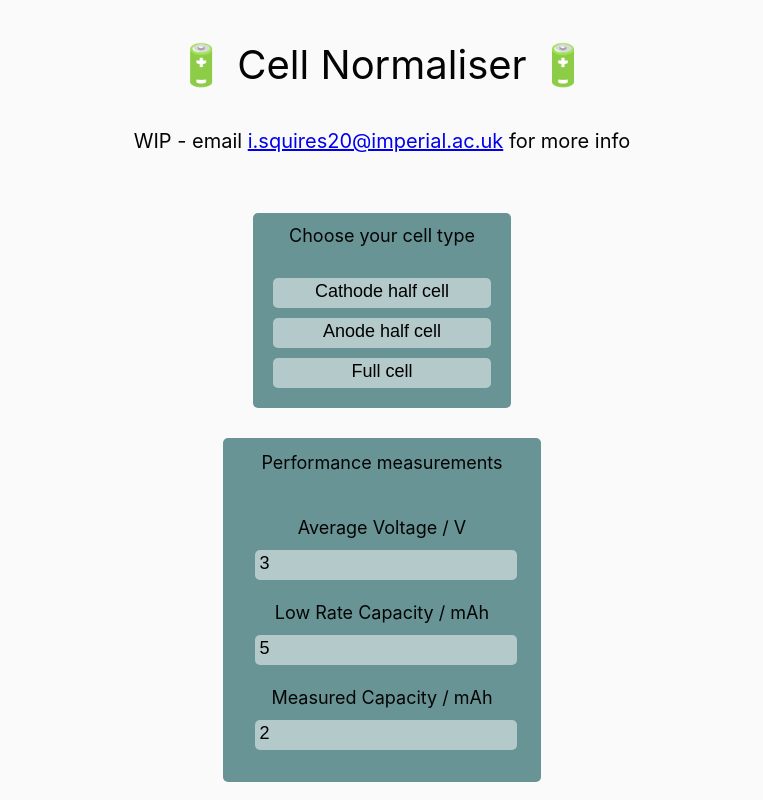
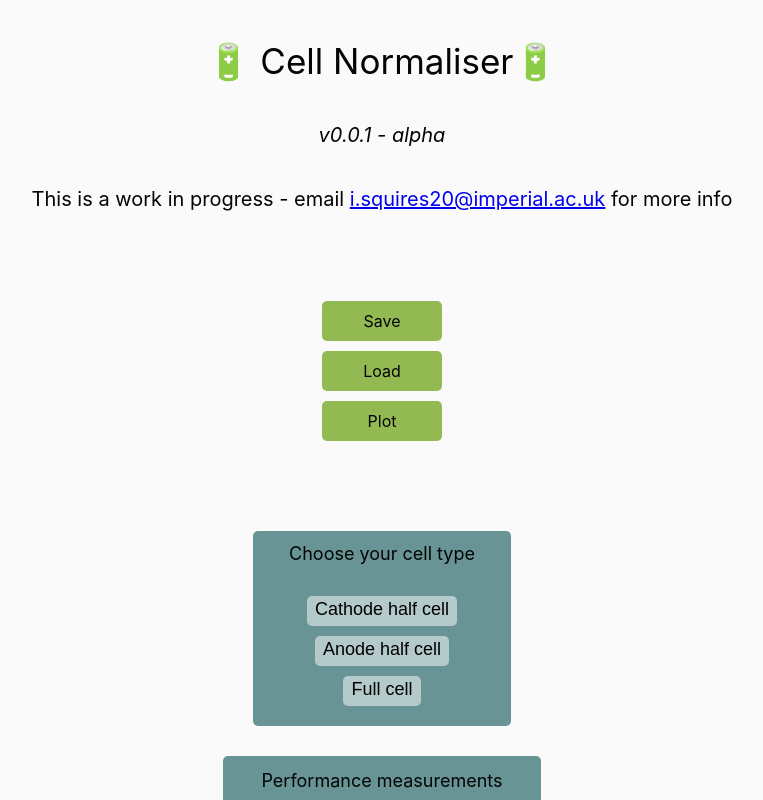
Before and after one commit to tldr-group/cell-normaliser, a React (Create React App) app: page / in a window 1280 px wide. Shown: the top 800 px of the page, without its empty margins (258-1021 px from the left). Built offline with nearby package versions, Linux system fonts and the light colour scheme.

Commit message:
add toolbar and version

```diff
--- a/src/App.css
+++ b/src/App.css
@@ -10,7 +10,7 @@
 .title {
   margin-top: 40px;
   margin-bottom: 40px;
-  font-size: 40px;
+  font-size: 35px;
 }
 
 .vertical-center {
@@ -64,6 +64,7 @@
   padding-left: 10px;
   padding-right: 10px;
   padding-bottom: 10px;
+  justify-content: center;
 }
 
 .container {
@@ -167,7 +168,7 @@
   margin-top: 5px;
   margin-bottom: 5px;
   padding: 5px;
-  width: auto;
+  /* width: auto; */
   margin-left: auto;
   margin-right: auto;
 }
@@ -176,7 +177,7 @@
   background-color: rgba(251, 251, 251, 0.55);
 }
 
-.dropdown:focus > .dropdownItems {
+.dropdown:hover > .dropdownItems {
   display: block;
 }
 
--- a/src/App.js
+++ b/src/App.js
@@ -2,6 +2,7 @@ import React from "react";
 import { Electrode } from "./features/stack/Electrode";
 import { Stack } from "./features/stack/Stack";
 import { Cell } from "./features/cell/Cell";
+import { Toolbar } from "./features/toolbar/Toolbar";
 import "./App.css";
 
 function App() {
@@ -10,15 +11,21 @@ function App() {
       <header className="App-header">
         <div className="container">
           <div className="box-row">
-            <div className="box-12">
-              <div className="title">🔋 Cell Normaliser 🔋</div>
+            <div className="box-4-offset-4">
+              <div className="title">🔋 Cell Normaliser🔋</div>
               <div className="subtitle">
-                WIP - email{" "}
+                <i>v0.0.1 - alpha</i>
+              </div>
+              <div className="subtitle">
+                This is a work in progress - email{" "}
                 <a href="mailto:i.squires20@imperial.ac.uk">
                   i.squires20@imperial.ac.uk
                 </a>{" "}
                 for more info
               </div>
+            </div>
+            <div className="box-4">
+              <Toolbar />
             </div>
           </div>
           <div className="box-row">
--- /dev/null
+++ b/src/features/toolbar/Toolbar.js
@@ -0,0 +1,70 @@
+import React, { useEffect } from "react";
+import { useSelector, useDispatch } from "react-redux";
+import styles from "./Toolbar.module.css";
+import "./../../App.css";
+
+export function Toolbar() {
+  return (
+    <div>
+      <div className="container">
+        <div className="box-12 vertical-align-parent">
+          <div className={styles.toolbar}>
+            <div className="box-row">
+              <div className="box-4">
+                <div tabIndex={0} className={styles.toolbarDropdown}>
+                  <div className={styles.toolbarButton}>Save</div>
+                  <div className={styles.toolbarItems}>
+                    <div
+                      className={styles.toolbarItem}
+                      key="zenode"
+                      onClick={() => console.log("zenodo")}
+                    >
+                      Save to Zenodo
+                    </div>
+                  </div>
+                  <div className={styles.toolbarItems}>
+                    <div
+                      className={styles.toolbarItem}
+                      key="local"
+                      onClick={() => console.log("zenodo")}
+                    >
+                      Save to file
+                    </div>
+                  </div>
+                </div>
+              </div>
+              <div className="box-4">
+                <div tabIndex={0} className={styles.toolbarDropdown}>
+                  <div className={styles.toolbarButton}>Load</div>
+                  <div className={styles.toolbarItems}>
+                    <div
+                      className={styles.toolbarItem}
+                      key="zenode"
+                      onClick={() => console.log("zenodo")}
+                    >
+                      Load from file
+                    </div>
+                  </div>
+                </div>
+              </div>
+              <div className="box-4">
+                <div tabIndex={0} className={styles.toolbarDropdown}>
+                  <div className={styles.toolbarButton}>Plot</div>
+                  <div className={styles.toolbarItems}>
+                    <div
+                      className={styles.toolbarItem}
+                      key="zenode"
+                      onClick={() => console.log("zenodo")}
+                    >
+                      Export ragone
+                    </div>
+                  </div>
+                </div>
+              </div>
+            </div>
+          </div>
+        </div>
+      </div>
+    </div>
+  );
+}
--- /dev/null
+++ b/src/features/toolbar/Toolbar.module.css
@@ -0,0 +1,50 @@
+.toolbar {
+  margin-top: 40px;
+  margin-bottom: 40px;
+  border-radius: 5px;
+  height: 100%;
+}
+
+.toolbarDropdown {
+  font-size: 18px;
+  border-radius: 5px;
+  padding: 5px;
+  width: 100px;
+  padding-left: 10px;
+  padding-right: 10px;
+  background-color: var(--green);
+}
+.toolbarDropdown:hover {
+  cursor: pointer;
+}
+
+.toolbarDropdown:hover > .toolbarItems {
+  display: block;
+}
+
+.toolbarButton {
+  border-radius: 5px;
+  padding: 5px;
+  padding-left: 10px;
+  padding-right: 10px;
+  width: auto;
+  font-size: 16px;
+}
+
+.toolbarItem {
+  background-color: var(--white);
+  border-radius: 5px;
+  padding: 5px;
+  padding-left: 10px;
+  padding-right: 10px;
+  width: auto;
+  font-size: 16px;
+  margin: 5px;
+}
+
+.toolbarItems {
+  display: none;
+  width: auto;
+  margin-left: auto;
+  margin-right: auto;
+}
```
